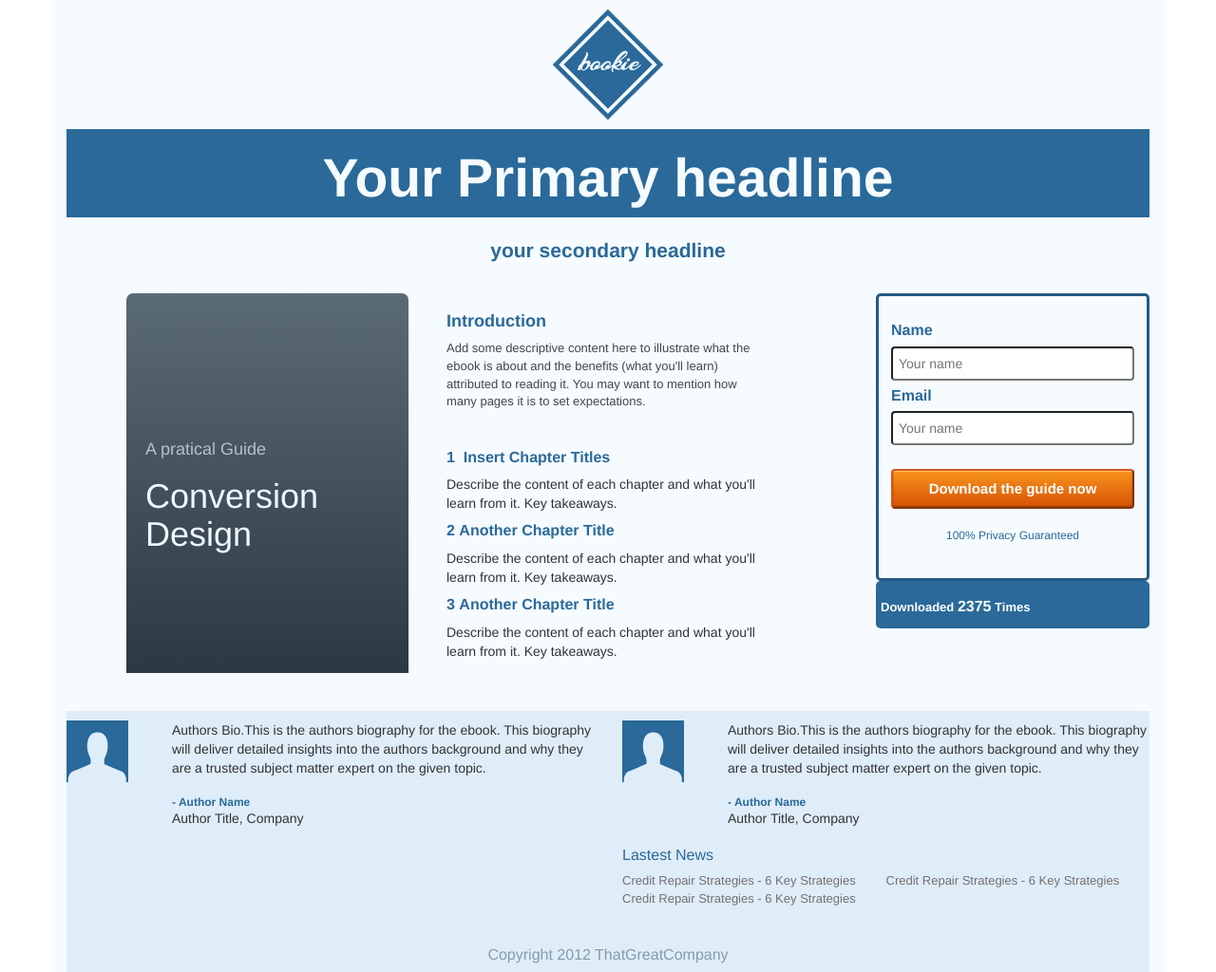
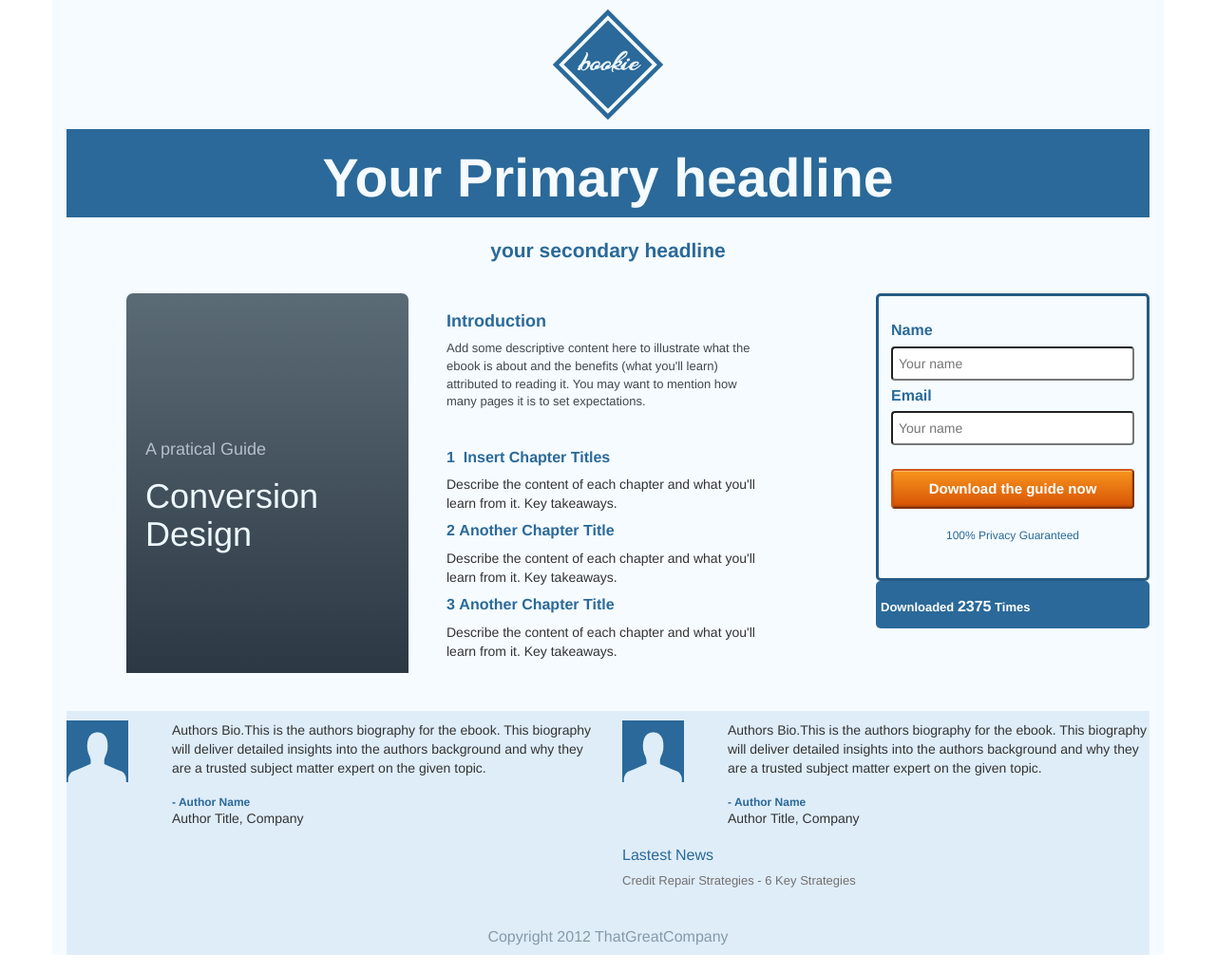
Before and after one commit to tonyseel/book, a Jekyll site: the page built from index.html, in a window 1280 px wide. Shown: the whole page at 95% size. Built offline with Jekyll 4.4.1, drawn with Linux system fonts in a browser that asks for light colours.

Commit message:
fremoved li

```diff
--- a/_layouts/default.html
+++ b/_layouts/default.html
@@ -59,9 +59,6 @@
 
          <li>  <a href="#">Credit Repair Strategies - 6 Key Strategies</a>
               </li>
-				  <li>  <a href="#">Credit Repair Strategies - 6 Key Strategies</a>
-              </li> <li>  <a href="#">Credit Repair Strategies - 6 Key Strategies</a>
-              </li>
 
 			   </ul>
 			 </div>
```
